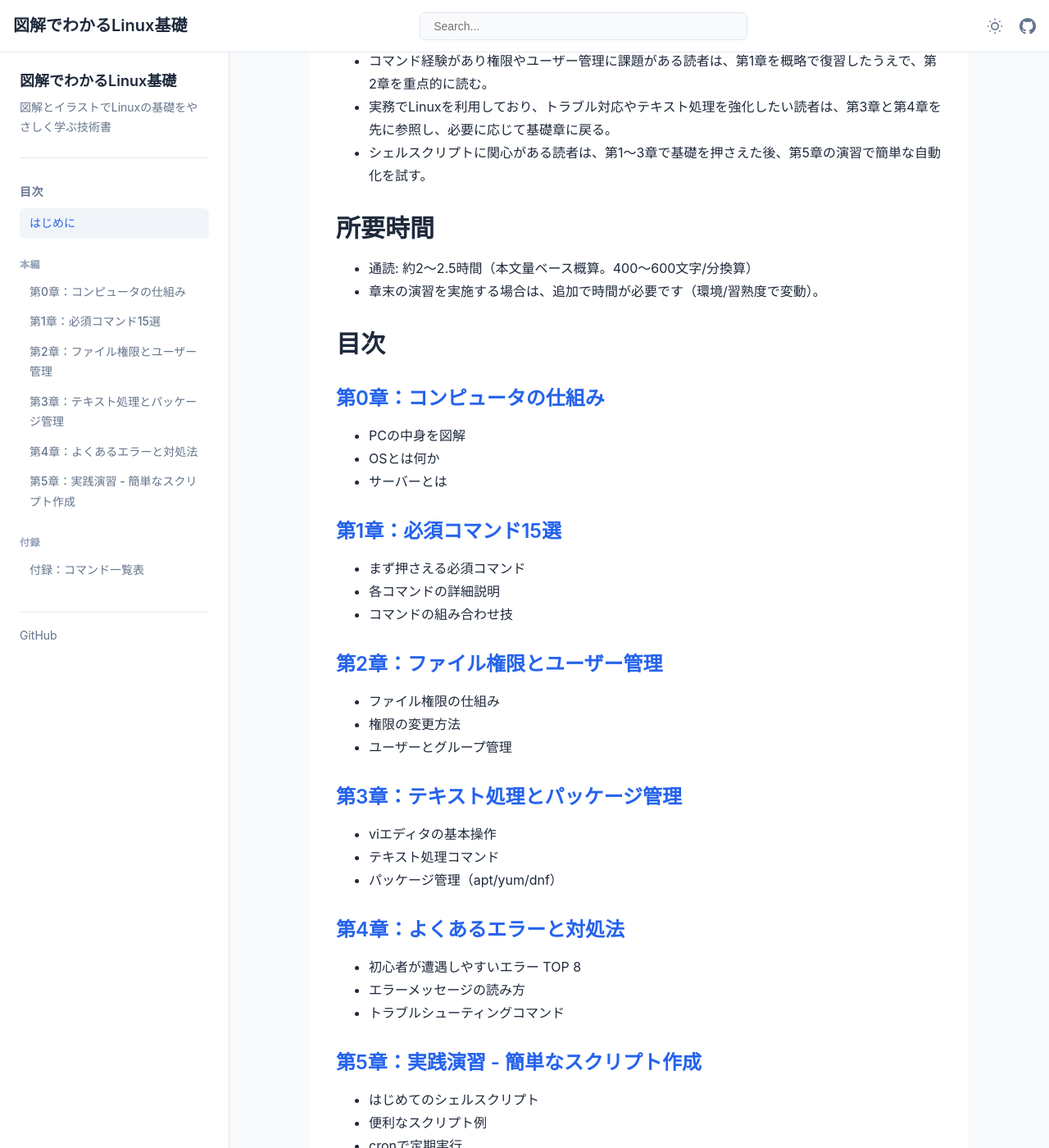
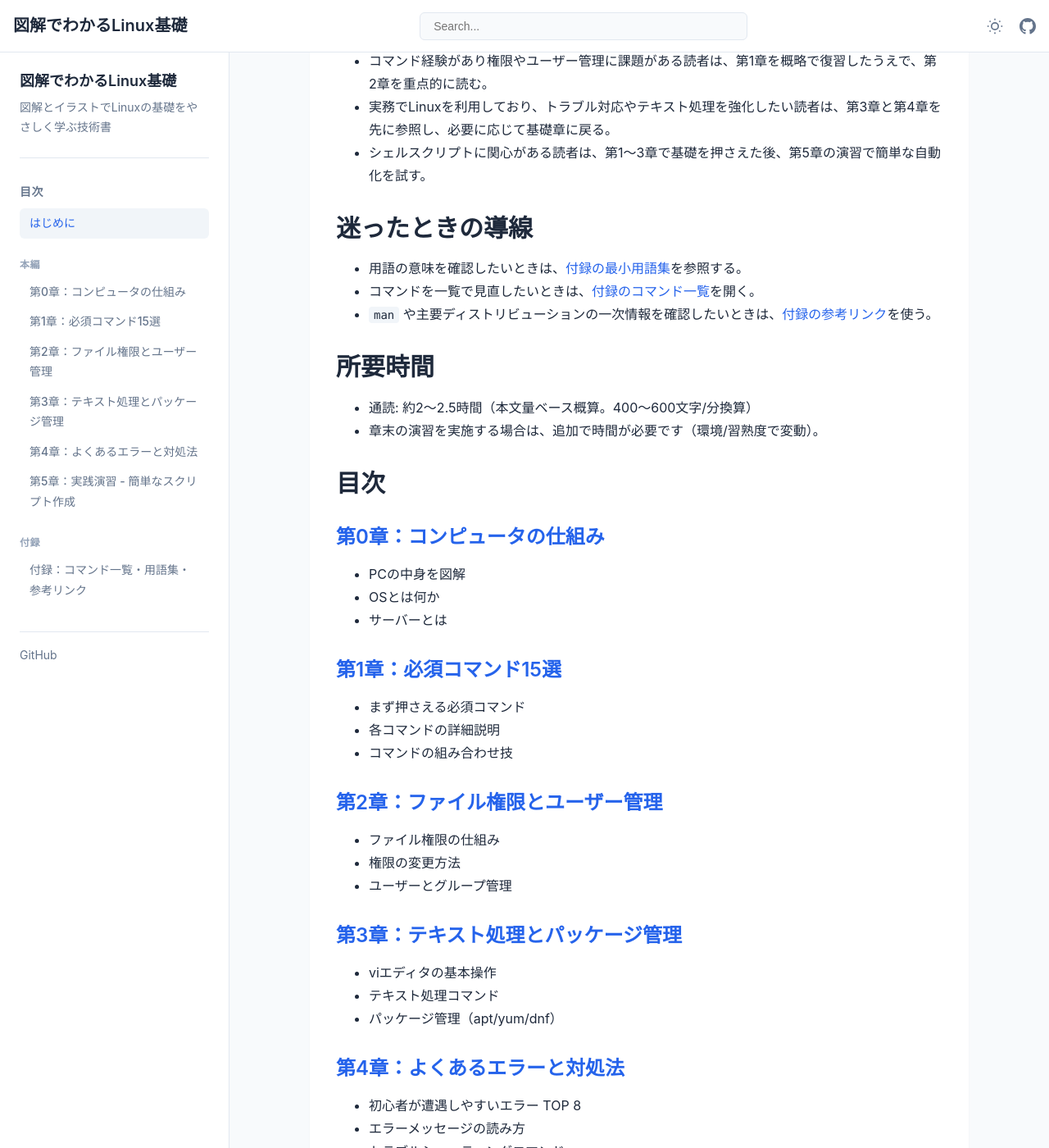
Before and after one commit to itdojp/illustrated-linux-basics-book, a Jekyll site: the page built from docs/index.md, in a window 1280 px wide and 1400 px high, scrolled down 1122 px. Shown: the whole window at 82% size. Built offline with Jekyll 4.4.1, drawn with Linux system fonts in a browser that asks for light colours; some of the changed text lies outside the part shown.

Commit message:
Fix #83: add appendix glossary and reference routes (#85)
* fix: add glossary and references to appendix

* fix: add appendix guidance routes

* fix: align appendix wording

```diff
--- a/docs/_data/navigation.yml
+++ b/docs/_data/navigation.yml
@@ -13,5 +13,5 @@
   path: /chapter5/
 
 appendices:
-- title: 付録：コマンド一覧表
+- title: 付録：コマンド一覧・用語集・参考リンク
   path: /appendix/
--- a/docs/index.md
+++ b/docs/index.md
@@ -39,6 +39,12 @@
 - 実務でLinuxを利用しており、トラブル対応やテキスト処理を強化したい読者は、第3章と第4章を先に参照し、必要に応じて基礎章に戻る。
 - シェルスクリプトに関心がある読者は、第1〜3章で基礎を押さえた後、第5章の演習で簡単な自動化を試す。
 
+## 迷ったときの導線
+
+- 用語の意味を確認したいときは、[付録の最小用語集](./appendix/#glossary)を参照する。
+- コマンドを一覧で見直したいときは、[付録のコマンド一覧](./appendix/#command-reference)を開く。
+- `man` や主要ディストリビューションの一次情報を確認したいときは、[付録の参考リンク](./appendix/#official-references)を使う。
+
 ## 所要時間
 - 通読: 約2〜2.5時間（本文量ベース概算。400〜600文字/分換算）
 - 章末の演習を実施する場合は、追加で時間が必要です（環境/習熟度で変動）。
@@ -75,10 +81,10 @@
 - 便利なスクリプト例
 - cronで定期実行
 
-### [付録：コマンド一覧表](./appendix/)
+### [付録：コマンド一覧・用語集・参考リンク](./appendix/)
 - 基本コマンド・ファイル操作・権限の早見表
-- プロセス/ネットワーク/システム情報の要点整理
-- 圧縮/アーカイブ関連コマンド
+- 初学者がつまずきやすい Linux 用語の最小用語集
+- `man` と主要ディストリ公式ドキュメントへの再参照リンク
 
 ## この本の特徴
 
```
Also changed, not shown: docs/appendix/index.md (+102 -3 lines), docs/chapter5/index.md (+1 -1 lines).
